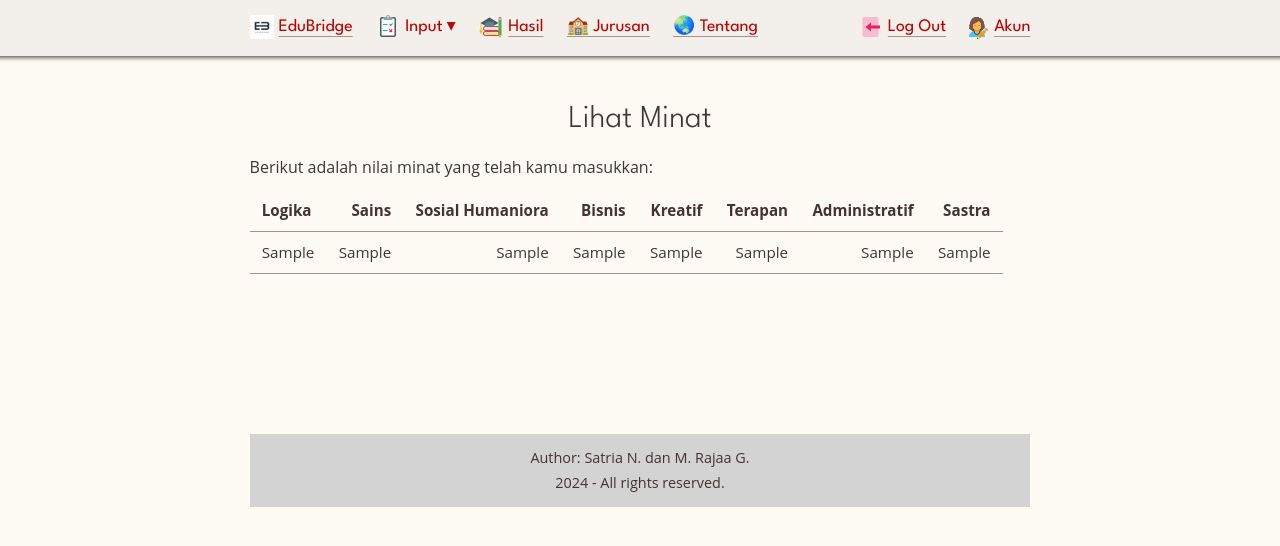
After one commit to Disil/edubridge, a PHP site: page /minat.php in a window 1280 px wide. The commit adds this page. Shown: the top 546 px of the page. Run offline with PHP 8.4, Linux system fonts and the light colour scheme; the visitor is signed in with stand-in values (Sample User, id 1); tables that the repository leaves empty or names only in its code hold one stand-in row (values such as "Sample post").

Commit message:
new: kemampuan untuk input minat siswa, selain tes riasec dan rapot

```diff
--- /dev/null
+++ b/minat.php
@@ -0,0 +1,70 @@
+<?php include 'structure/check_conn.php';
+include 'database.php';
+global $conn;
+global $id_siswa;
+
+// kueri untuk lihat minat yg sudah dimasukkan
+$query = "SELECT * FROM wpcguvfn_edubridge_db.nilai_minat WHERE id_siswa = $id_siswa";
+$result = mysqli_query($conn, $query);
+$dataMinat = [];
+
+// cek apakah kueri berhasil
+if ($result) {
+    // ambil data
+    $data = mysqli_fetch_assoc($result);
+    $dataMinat = $data;
+} else {
+    echo "Error: " . mysqli_error($conn);
+}
+
+// notif dari input nilai minat
+if (isset($_GET['isi_minat_berhasil'])) {
+    echo '<div id="message" class="message success floating-message">Minat telah diisi</div>';
+    echo '<script>
+    setTimeout(function() {
+        document.getElementById("message").style.display = "none";
+    }, 3000) </script>';
+}
+?>
+<!doctype html>
+<html lang="en">
+<head>
+    <meta charset="UTF-8">
+    <meta name="viewport" content="width=device-width, user-scalable=no, initial-scale=1.0, maximum-scale=1.0, minimum-scale=1.0">
+    <meta http-equiv="X-UA-Compatible" content="ie=edge">
+    <link rel="stylesheet" href="css/classless.css">
+    <link rel="stylesheet" href="css/tabbox.css">
+    <link rel="stylesheet" href="css/themes.css">
+    <title>EduBridge - Lihat Nilai Rapot</title>
+</head>
+<body>
+<?php include "structure/header.php"?>
+<main>
+    <h1>Lihat Minat</h1>
+    <p> Berikut adalah nilai minat yang telah kamu masukkan:</p>
+    <table>
+        <tr>
+            <th>Logika</th>
+            <th>Sains</th>
+            <th>Sosial Humaniora</th>
+            <th>Bisnis</th>
+            <th>Kreatif</th>
+            <th>Terapan</th>
+            <th>Administratif</th>
+            <th>Sastra</th>
+        </tr>
+        <tr>
+            <td><?php echo $dataMinat['logika'] ?></td>
+            <td><?php echo $dataMinat['sains'] ?></td>
+            <td><?php echo $dataMinat['soshum'] ?></td>
+            <td><?php echo $dataMinat['bisnis'] ?></td>
+            <td><?php echo $dataMinat['kreatif'] ?></td>
+            <td><?php echo $dataMinat['terapan'] ?></td>
+            <td><?php echo $dataMinat['administratif'] ?></td>
+            <td><?php echo $dataMinat['sastra'] ?></td>
+        </tr>
+    </table>
+</main>
+<?php include "structure/footer.php"?>
+</body>
+</html>
--- a/nilai_rapot.php
+++ b/nilai_rapot.php
@@ -42,7 +42,6 @@ if (isset($_GET['isi_nilai_berhasil'])) {
 <header><?php include "structure/header.php"?></header>
 <main>
     <h1>Lihat Nilai Rapot</h1>
-    <p></p>
     <div class="row">
         <div class="col">
             <br>
--- a/structure/header.php
+++ b/structure/header.php
@@ -6,12 +6,17 @@
         <li><a href="#"><img src="../img/icon/icons8-test-50.svg" alt="input" class="icon">Input ▾</a>
             <ul>
                 <li><a href="../input_nilai_rapot.php">Input Nilai Rapot</a></li>
-                <li><a href="../nilai_rapot.php">Lihat Nilai Rapot</a></li>
                 <li><a href="../tes_riasec_info.php">Tes RIASEC</a></li>
-                <li><a href="../tes_riasec_hasil.php">Lihat hasil Tes RIASEC</a></li>
+                <li><a href="../input_minat.php">Input Minat</a></li>
             </ul>
         </li>
-        <li><a href="../hasil_rekomendasi.php"><img src="../img/icon/icons8-education.svg" alt="result" class="icon">Hasil</a></li>
+        <li><a href="../hasil_rekomendasi.php"><img src="../img/icon/icons8-education.svg" alt="result" class="icon">Hasil</a>
+            <ul>
+                <li><a href="../nilai_rapot.php">Lihat Nilai Rapot</a></li>
+                <li><a href="../tes_riasec_hasil.php">Lihat hasil Tes RIASEC</a></li>
+                <li><a href="../minat.php">Lihat Minat</a></li>
+            </ul>
+        </li>
         <li><a href="../jurusan/list_jurusan.php">🏫 Jurusan</a></li>
         <li><a href="../cara_kerja.php">🌏 Tentang</a></li>
         <li class="float-right"><a href="../logout.php"><img src="../img/icon/icons8-import-50.svg" alt="logout" class="icon">Log Out</a></li>
```
Also changed, not shown: input_minat.php (added, +70 -0 lines).
